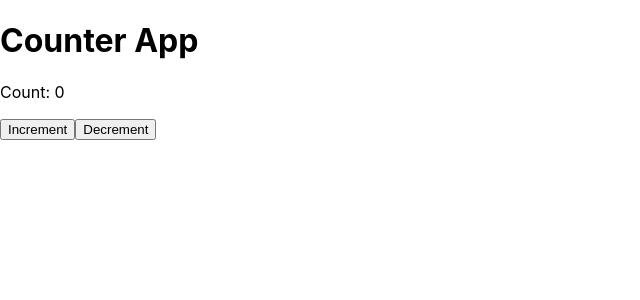
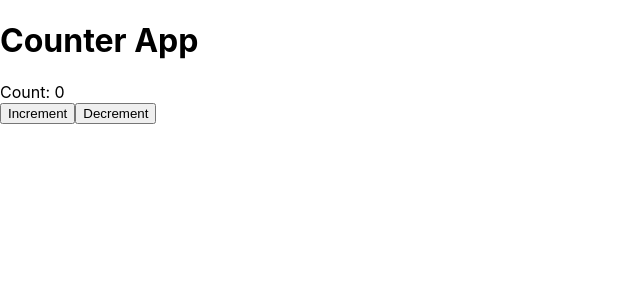
Before and after one commit to kiranmotamary/xcounter, a React (Create React App) app: page / in a window 1280 px wide. Shown: the top 300 px of the page, without its empty margins (0-640 px from the left). Built offline with nearby package versions, Linux system fonts and the light colour scheme.

Commit message:
sucessfully

```diff
--- a/src/Components/Counter.jsx
+++ b/src/Components/Counter.jsx
@@ -10,9 +10,12 @@ const Counter=()=>{
 return (
     <div>
         <h1>Counter App</h1>
-        <p>Count: {value}</p>
-        <button onClick={handleIncrement}>Increment</button>
-        <button onClick={handleDecrement}>Decrement</button>
+         Count: {value}
+         <div>
+         <button onClick={handleIncrement}>Increment</button>
+         <button onClick={handleDecrement}>Decrement</button>
+         </div>
+
     </div>
 )
 }
```
